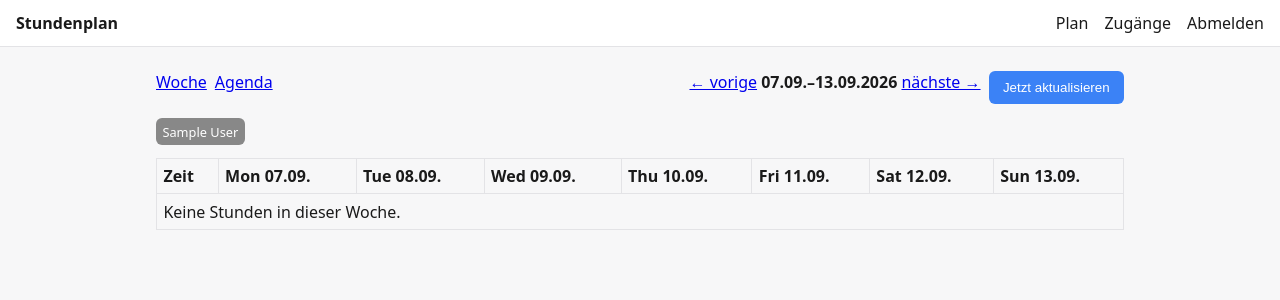
After one commit to VugasDev/stundenplan, a Flask app: page / in a window 1280 px wide. The commit adds this page. Shown: the top 300 px of the page. Run offline with Flask 3, Linux system fonts and the light colour scheme; a user stored in the database is signed in; tables that the repository leaves empty hold one stand-in row (values such as "Sample post"); parts of the project's set-up code (start-up, migrations or seed data) failed here and were passed over.

Commit message:
feat: gebündelte Stundenplan-Ansicht (Woche/Agenda) + Jetzt-aktualisieren
Co-Authored-By: Claude Opus 4.8 <noreply@anthropic.com>

```diff
--- a/app/__init__.py
+++ b/app/__init__.py
@@ -33,4 +33,7 @@ def create_app(config_object=None):
     from app.auth import bp as auth_bp
     app.register_blueprint(auth_bp)
 
+    from app.timetable import bp as timetable_bp
+    app.register_blueprint(timetable_bp)
+
     return app
--- a/app/templates/base.html
+++ b/app/templates/base.html
@@ -11,7 +11,9 @@
   <a class="brand" href="/">Stundenplan</a>
   {% if current_user.is_authenticated %}
     <a href="{{ url_for('timetable.index') }}">Plan</a>
-    <a href="{{ url_for('accounts.list_accounts') }}">Zugänge</a>
+    {# Literaler Pfad statt url_for('accounts.list_accounts'): das accounts-Blueprint
+       entsteht erst in Task 10. "/accounts" ist die dort vorgesehene Route. #}
+    <a href="/accounts">Zugänge</a>
     <a href="{{ url_for('auth.logout') }}">Abmelden</a>
   {% else %}
     <a href="{{ url_for('auth.login') }}">Anmelden</a>
--- /dev/null
+++ b/app/templates/timetable/index.html
@@ -0,0 +1,68 @@
+{% extends "base.html" %}
+{% block title %}Stundenplan{% endblock %}
+{% block content %}
+<div class="toggle">
+  <a href="{{ url_for('timetable.index', view='week', week=monday.isoformat()) }}">Woche</a>
+  <a href="{{ url_for('timetable.index', view='agenda', week=monday.isoformat()) }}">Agenda</a>
+  <span style="margin-left:auto">
+    <a href="{{ url_for('timetable.index', view=view, week=prev_week) }}">← vorige</a>
+    <strong>{{ monday.strftime('%d.%m.') }}–{{ sunday.strftime('%d.%m.%Y') }}</strong>
+    <a href="{{ url_for('timetable.index', view=view, week=next_week) }}">nächste →</a>
+  </span>
+  <form method="post" action="{{ url_for('timetable.refresh') }}" style="display:inline">
+    <input type="hidden" name="csrf_token" value="{{ csrf_token() }}">
+    <button type="submit">Jetzt aktualisieren</button>
+  </form>
+</div>
+
+{% if not accounts %}
+  <p>Noch keine WebUntis-Zugänge. <a href="{{ url_for('accounts.add_account') }}">Jetzt hinzufügen</a>.</p>
+{% endif %}
+
+<p>
+  {% for a in accounts %}
+    <span class="lesson" style="background:{{ a.color }}">{{ a.label }}</span>
+  {% endfor %}
+</p>
+
+{% macro lesson_block(l) %}
+  <div class="lesson {{ l.status }}" style="background:{{ colors[l.account_id] }}">
+    <strong>{{ l.subject }}</strong>
+    {% if l.status == 'substitution' %}<span class="badge">Vertretung</span>{% endif %}
+    {% if l.status == 'cancelled' %}<span class="badge">entfällt</span>{% endif %}
+    <div>{{ l.start_time.strftime('%H:%M') }}–{{ l.end_time.strftime('%H:%M') }}</div>
+    {% if l.room %}<div>Raum {{ l.room }}</div>{% endif %}
+    {% if l.teacher %}<div>{{ l.teacher }}</div>{% endif %}
+  </div>
+{% endmacro %}
+
+{% if view == 'agenda' %}
+  {% for l in lessons %}
+    <div style="margin-bottom:.5rem">
+      <small>{{ l.date.strftime('%a %d.%m.') }} — {{ labels[l.account_id] }}</small>
+      {{ lesson_block(l) }}
+    </div>
+  {% else %}
+    <p>Keine Stunden in dieser Woche.</p>
+  {% endfor %}
+{% else %}
+  <div style="overflow-x:auto">
+  <table>
+    <thead><tr><th>Zeit</th>{% for d in days %}<th>{{ d.strftime('%a %d.%m.') }}</th>{% endfor %}</tr></thead>
+    <tbody>
+      {% for slot in slots %}
+      <tr>
+        <td>{{ slot.strftime('%H:%M') }}</td>
+        {% for d in days %}
+        <td>
+          {% for l in grid.get((d, slot), []) %}{{ lesson_block(l) }}{% endfor %}
+        </td>
+        {% endfor %}
+      </tr>
+      {% endfor %}
+      {% if not slots %}<tr><td colspan="8">Keine Stunden in dieser Woche.</td></tr>{% endif %}
+    </tbody>
+  </table>
+  </div>
+{% endif %}
+{% endblock %}
--- /dev/null
+++ b/app/timetable/__init__.py
@@ -0,0 +1 @@
+from app.timetable.routes import bp  # noqa: F401
--- /dev/null
+++ b/app/timetable/routes.py
@@ -0,0 +1,77 @@
+from __future__ import annotations
+
+import datetime
+
+from flask import Blueprint, render_template, request, redirect, url_for, flash, current_app
+from flask_login import login_required, current_user
+
+from app.extensions import db
+from app.models import WebUntisAccount, Lesson
+from app.fetch import fetch_account
+
+bp = Blueprint("timetable", __name__)
+
+
+def _monday_of(d: datetime.date) -> datetime.date:
+    return d - datetime.timedelta(days=d.weekday())
+
+
+def _parse_week(arg: str | None) -> datetime.date:
+    if arg:
+        try:
+            return _monday_of(datetime.date.fromisoformat(arg))
+        except ValueError:
+            pass
+    return _monday_of(datetime.date.today())
+
+
+def _own_account_ids() -> list[int]:
+    rows = db.session.query(WebUntisAccount.id).filter_by(user_id=current_user.id).all()
+    return [r[0] for r in rows]
+
+
+@bp.route("/")
+@login_required
+def index():
+    view = request.args.get("view", "week")
+    monday = _parse_week(request.args.get("week"))
+    sunday = monday + datetime.timedelta(days=6)
+
+    account_ids = _own_account_ids()
+    accounts = db.session.query(WebUntisAccount).filter_by(user_id=current_user.id).all()
+    colors = {a.id: a.color for a in accounts}
+    labels = {a.id: a.label for a in accounts}
+
+    lessons = []
+    if account_ids:
+        lessons = (db.session.query(Lesson)
+                   .filter(Lesson.account_id.in_(account_ids),
+                           Lesson.date >= monday, Lesson.date <= sunday)
+                   .order_by(Lesson.date, Lesson.start_time).all())
+
+    days = [monday + datetime.timedelta(days=i) for i in range(7)]
+    # Zeitschienen = alle vorkommenden Startzeiten, sortiert
+    slots = sorted({l.start_time for l in lessons})
+    grid = {(l.date, l.start_time): [] for l in lessons}
+    for l in lessons:
+        grid[(l.date, l.start_time)].append(l)
+
+    return render_template(
+        "timetable/index.html",
+        view=view, monday=monday, sunday=sunday,
+        prev_week=(monday - datetime.timedelta(days=7)).isoformat(),
+        next_week=(monday + datetime.timedelta(days=7)).isoformat(),
+        days=days, slots=slots, grid=grid, lessons=lessons,
+        colors=colors, labels=labels, accounts=accounts,
+    )
+
+
+@bp.route("/refresh", methods=["POST"])
+@login_required
+def refresh():
+    cipher = current_app.extensions["cipher"]
+    accounts = db.session.query(WebUntisAccount).filter_by(user_id=current_user.id).all()
+    for account in accounts:
+        fetch_account(account, cipher)
+    flash("Stundenpläne aktualisiert.", "success")
+    return redirect(url_for("timetable.index"))
```
Also changed, not shown: tests/test_timetable.py (added, +61 -0 lines).
